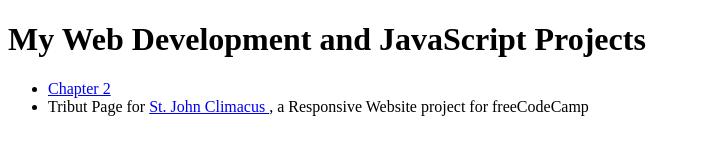
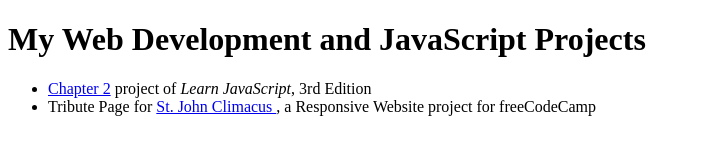
Before and after one commit to brenttemp/WebPortfolio, a plain HTML site: page index.html in a window 1280 px wide. Shown: the whole page, without its empty margins (0-701 px from the left). Drawn offline with Linux system fonts and the light colour scheme.

Commit message:
Update index.html

```diff
--- a/index.html
+++ b/index.html
@@ -8,8 +8,8 @@
 <body>
     <h1>My Web Development and JavaScript Projects</h1>
     <ul>
-      <li><a href="/Chapter_2/index.html">Chapter 2</a></li>
-      <li>Tribut Page for <a href="/StJohnClimacus/index.html">St. John Climacus
+      <li><a href="/Chapter_2/index.html">Chapter 2</a> project of <i> Learn JavaScript</i>, 3rd Edition</li>
+      <li>Tribute Page for <a href="/StJohnClimacus/index.html">St. John Climacus
       </a>, a Responsive Website project for freeCodeCamp</li>
   </body>
 </html>
```
